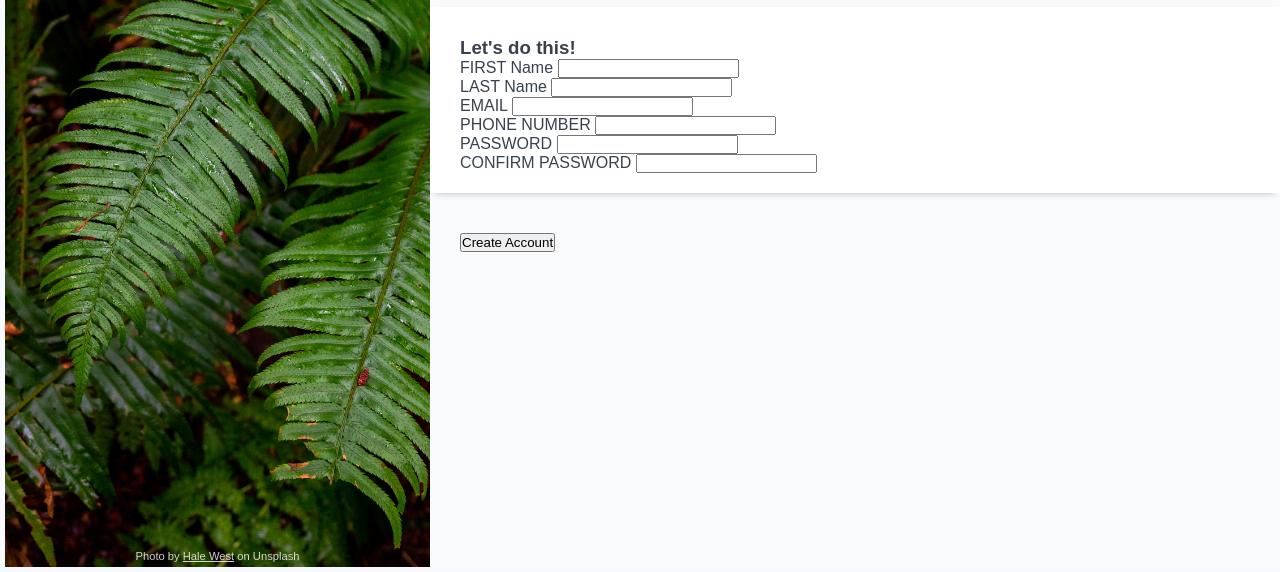
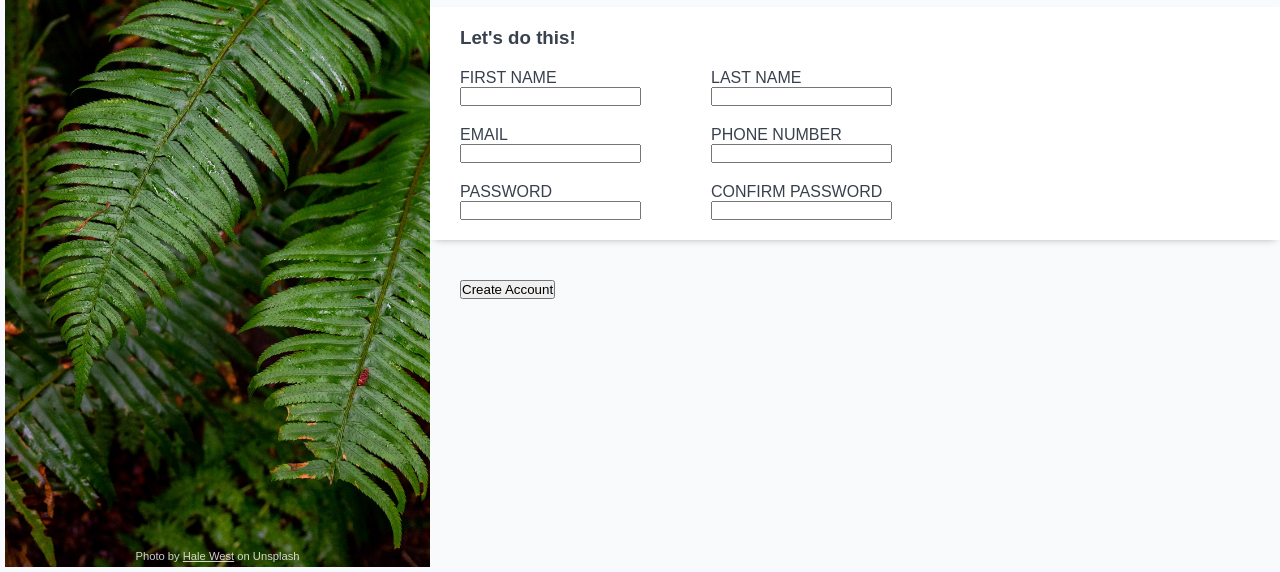
Before and after one commit to NishanBhattarai327/Sign-Up-Form, a plain HTML site: page index.html in a window 1280 px wide. Shown: the part 228-800 px from the top of the page. Drawn offline with Linux system fonts and the light colour scheme.

Commit message:
Style the layout of the typing inputs

```diff
--- a/css/style.css
+++ b/css/style.css
@@ -71,13 +71,21 @@
 	padding: 100px 100px 40px 30px;
 }
 .typing-inputs {
-	padding-top: 30px;
-	padding-bottom: 20px;
+	display: grid;
+	grid-template-columns: auto 1fr;
+	column-gap: 70px;
+	grid-row-gap: 20px;
+
+	padding: 20px 0 20px 30px;
 	width: 100%;
 	background: hsl(0deg 0% 100%);
 	color: hsl(214deg 16% 26%);
 	box-shadow: 0px 3px 8px -5px #888888;
 }
+
+.typing-inputs input, .typing-inputs label {
+	display: block;
+}
 .non-typing-inputs {
 	padding-top: 40px;
 }
--- a/index.html
+++ b/index.html
@@ -29,12 +29,13 @@
 			<form action="">
 				<div class="typing-inputs">
 					<h3>Let's do this!</h3>
+					<div></div>
 					<div>
-						<label for="firstName">FIRST Name</label>
+						<label for="firstName">FIRST NAME</label>
 						<input type="text" id="firstName" name="firstName">
 					</div>
 					<div>
-						<label for="lastName">LAST Name</label>
+						<label for="lastName">LAST NAME</label>
 						<input type="text" id="lastName" name="lastName">
 					</div>
 					<div>
```
